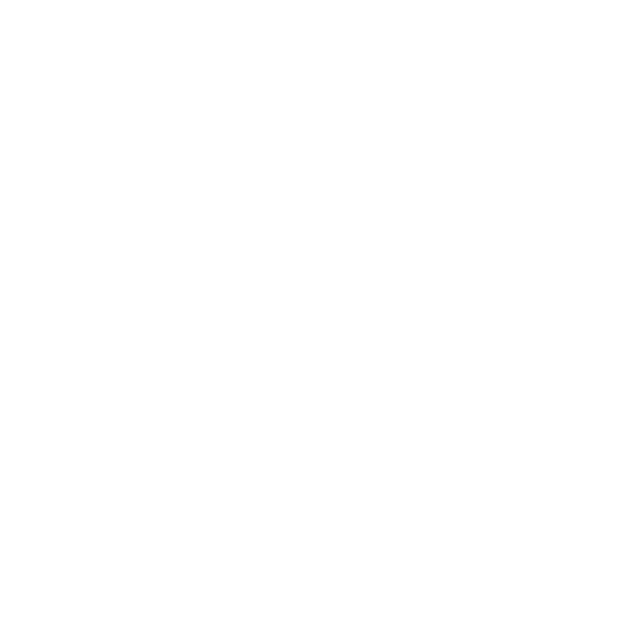
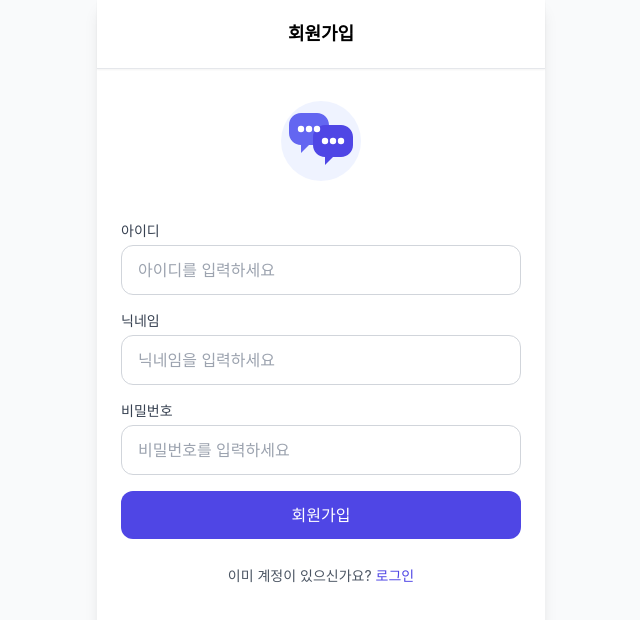
Before and after one commit to woong99/spring-chat-front, a React (Create React App) app: page /signup in a window 1280 px wide. Before the commit this address had no page. Shown: the top 620 px of the page, without its empty margins (319-959 px from the left). Built offline with nearby package versions, Linux system fonts and the light colour scheme.

Commit message:
refactor: 전체 레이아웃 적용 및 디자인 변경

```diff
--- /dev/null
+++ b/src/App.jsx
@@ -0,0 +1,25 @@
+import { BrowserRouter, Routes, Route } from 'react-router-dom';
+import Layout from './components/Layout';
+import LoginPage from './pages/LoginPage';
+import ChatRoomPage from './pages/ChatRoomPage';
+// import MyChatRoomPage from './pages/MyChatRoomPage';
+import ChatPage from './pages/ChatPage';
+import SignUpPage from './pages/SignUpPage';
+
+function App() {
+  return (
+    <BrowserRouter>
+      <Routes>
+        <Route path='/login' element={<LoginPage />} />
+        <Route path='/signup' element={<SignUpPage />} />
+        <Route element={<Layout />}>
+          <Route path='/' element={<ChatRoomPage />} />
+          {/* <Route path='/my-chats' element={<MyChatRoomPage />} /> */}
+          <Route path='/chat/:roomId' element={<ChatPage />} />
+        </Route>
+      </Routes>
+    </BrowserRouter>
+  );
+}
+
+export default App;
--- /dev/null
+++ b/src/components/Layout.jsx
@@ -0,0 +1,20 @@
+import { Outlet, useLocation } from 'react-router-dom';
+import Navigation from './Navigation';
+
+const Layout = () => {
+  const location = useLocation();
+  const hideNavigation = location.pathname.includes('/chat/'); // 채팅방 페이지에서는 네비게이션 숨김
+
+  return (
+    <div className='min-h-screen bg-gray-50'>
+      <div className='max-w-md mx-auto h-screen flex flex-col bg-white shadow-lg'>
+        <div className='flex-1 overflow-hidden'>
+          <Outlet />
+        </div>
+        {!hideNavigation && <Navigation />}
+      </div>
+    </div>
+  );
+};
+
+export default Layout;
--- /dev/null
+++ b/src/components/Logo.jsx
@@ -0,0 +1,42 @@
+import PropTypes from 'prop-types';
+
+const Logo = ({ className = 'h-24 w-auto' }) => {
+  return (
+    <svg
+      className={className}
+      viewBox='0 0 120 120'
+      fill='none'
+      xmlns='http://www.w3.org/2000/svg'
+    >
+      {/* 배경 원 */}
+      <circle cx='60' cy='60' r='50' className='fill-indigo-100/50' />
+
+      {/* 왼쪽 말풍선 */}
+      <path
+        d='M20 40C20 31.7157 26.7157 25 35 25H55C63.2843 25 70 31.7157 70 40V50C70 58.2843 63.2843 65 55 65H45L35 75V65C26.7157 65 20 58.2843 20 50V40Z'
+        className='fill-indigo-500'
+      />
+
+      {/* 오른쪽 말풍선 */}
+      <path
+        d='M50 55C50 46.7157 56.7157 40 65 40H85C93.2843 40 100 46.7157 100 55V65C100 73.2843 93.2843 80 85 80H75L65 90V80C56.7157 80 50 73.2843 50 65V55Z'
+        className='fill-indigo-600'
+      />
+
+      {/* 작은 원 장식들 */}
+      <circle cx='35' cy='45' r='4' className='fill-white' />
+      <circle cx='45' cy='45' r='4' className='fill-white' />
+      <circle cx='55' cy='45' r='4' className='fill-white' />
+
+      <circle cx='65' cy='60' r='4' className='fill-white' />
+      <circle cx='75' cy='60' r='4' className='fill-white' />
+      <circle cx='85' cy='60' r='4' className='fill-white' />
+    </svg>
+  );
+};
+
+Logo.propTypes = {
+  className: PropTypes.string,
+};
+
+export default Logo;
--- a/src/pages/LoginPage.jsx
+++ b/src/pages/LoginPage.jsx
@@ -2,14 +2,15 @@
 import axios from 'axios';
 import { useNavigate } from 'react-router-dom';
 import { setCookie } from '../utils/CookieUtils';
+import Logo from '../components/Logo';
 
 const LoginPage = () => {
-  const [userId, setUserId] = useState();
-  const [password, setPassword] = useState();
-
+  const [userId, setUserId] = useState('');
+  const [password, setPassword] = useState('');
   const navigate = useNavigate();
 
-  const signup = () => {
+  const handleLogin = (e) => {
+    e.preventDefault();
     axios
       .post('http://localhost:8080/api/v1/auth/login', {
         userId,
@@ -23,78 +24,83 @@
         navigate('/');
       })
       .catch((error) => {
-        alert(error.response.data.message); // TODO : 에러 처리
+        alert(error.response.data.message);
       });
   };
 
   return (
-    <div className='flex min-h-full flex-1 flex-col justify-center px-6 py-12 lg:px-8'>
-      <div className='sm:mx-auto sm:w-full sm:max-w-sm'>
-        <img
-          alt='Your Company'
-          src='https://tailwindui.com/plus/img/logos/mark.svg?color=indigo&shade=600'
-          className='mx-auto h-10 w-auto'
-        />
-        <h2 className='mt-10 text-center text-2xl/9 font-bold tracking-tight text-gray-900'>
+    <div className='min-h-screen bg-gray-50'>
+      <div className='max-w-md mx-auto h-screen flex flex-col bg-white shadow-lg'>
+        {/* 헤더 */}
+        <div className='bg-white px-4 py-5 flex items-center border-b relative shadow-sm'>
+          <span className='font-semibold flex-1 text-center text-lg'>
             로그인
-        </h2>
+          </span>
         </div>
 
-      <div className='mt-10 sm:mx-auto sm:w-full sm:max-w-sm'>
-        <form action='#' method='POST' className='space-y-6'>
+        {/* 컨텐츠 */}
+        <div className='flex-1 p-6'>
+          <div className='flex flex-col items-center mb-8'>
+            <Logo />
+          </div>
+
+          <form onSubmit={handleLogin} className='space-y-4'>
             <div>
               <label
-              htmlFor='email'
-              className='block text-sm/6 font-medium text-gray-900 text-left'
+                htmlFor='userId'
+                className='block text-sm font-medium text-gray-700 mb-1'
               >
                 아이디
               </label>
-            <div className='mt-2'>
               <input
-                id='email'
-                name='email'
-                type='email'
+                id='userId'
+                name='userId'
+                type='text'
                 required
-                autoComplete='email'
-                className='block w-full rounded-md bg-white px-3 py-1.5 text-base text-gray-900 outline outline-1 -outline-offset-1 outline-gray-300 placeholder:text-gray-400 focus:outline focus:outline-2 focus:-outline-offset-2 focus:outline-indigo-600 sm:text-sm/6'
                 value={userId}
                 onChange={(e) => setUserId(e.target.value)}
+                className='w-full px-4 py-3 rounded-xl border border-gray-300 focus:border-indigo-500 focus:ring-1 focus:ring-indigo-500 outline-none transition-colors'
+                placeholder='아이디를 입력하세요'
               />
             </div>
-          </div>
+
             <div>
-            <div className='flex items-center justify-between'>
               <label
                 htmlFor='password'
-                className='block text-sm/6 font-medium text-gray-900'
+                className='block text-sm font-medium text-gray-700 mb-1'
               >
                 비밀번호
               </label>
-            </div>
-            <div className='mt-2'>
               <input
                 id='password'
                 name='password'
                 type='password'
                 required
-                autoComplete='current-password'
-                className='block w-full rounded-md bg-white px-3 py-1.5 text-base text-gray-900 outline outline-1 -outline-offset-1 outline-gray-300 placeholder:text-gray-400 focus:outline focus:outline-2 focus:-outline-offset-2 focus:outline-indigo-600 sm:text-sm/6'
                 value={password}
                 onChange={(e) => setPassword(e.target.value)}
+                className='w-full px-4 py-3 rounded-xl border border-gray-300 focus:border-indigo-500 focus:ring-1 focus:ring-indigo-500 outline-none transition-colors'
+                placeholder='비밀번호를 입력하세요'
               />
             </div>
-          </div>
 
-          <div>
             <button
-              type='button'
-              className='flex w-full justify-center rounded-md bg-indigo-600 px-3 py-1.5 text-sm/6 font-semibold text-white shadow-sm hover:bg-indigo-500 focus-visible:outline focus-visible:outline-2 focus-visible:outline-offset-2 focus-visible:outline-indigo-600'
-              onClick={signup}
+              type='submit'
+              className='w-full bg-indigo-600 text-white font-medium py-3 px-4 rounded-xl hover:bg-indigo-500 transition-colors mt-6'
+            >
+              로그인
+            </button>
+          </form>
+
+          <div className='mt-6 text-center'>
+            <span className='text-sm text-gray-600'>계정이 없으신가요? </span>
+            <button
+              onClick={() => navigate('/signup')}
+              className='text-sm text-indigo-600 font-medium hover:text-indigo-500'
             >
               회원가입
             </button>
           </div>
-        </form>
+        </div>
       </div>
     </div>
   );
--- a/src/pages/SignUpPage.jsx
+++ b/src/pages/SignUpPage.jsx
@@ -1,15 +1,16 @@
 import React, { useState } from 'react';
 import axios from 'axios';
 import { useNavigate } from 'react-router-dom';
+import Logo from '../components/Logo';
 
 const SignUpPage = () => {
-  const [userId, setUserId] = useState();
-  const [nickname, setNickname] = useState();
-  const [password, setPassword] = useState();
-
+  const [userId, setUserId] = useState('');
+  const [nickname, setNickname] = useState('');
+  const [password, setPassword] = useState('');
   const navigate = useNavigate();
 
-  const signup = () => {
+  const handleSignup = (e) => {
+    e.preventDefault();
     axios
       .post('http://localhost:8080/api/v1/auth/sign-up', {
         userId,
@@ -20,98 +21,104 @@
         navigate('/login');
       })
       .catch((error) => {
-        alert(error.response.data.message); // TODO : 에러 처리
+        alert(error.response.data.message);
       });
   };
 
   return (
-    <div className='flex min-h-full flex-1 flex-col justify-center px-6 py-12 lg:px-8'>
-      <div className='sm:mx-auto sm:w-full sm:max-w-sm'>
-        <img
-          alt='Your Company'
-          src='https://tailwindui.com/plus/img/logos/mark.svg?color=indigo&shade=600'
-          className='mx-auto h-10 w-auto'
-        />
-        <h2 className='mt-10 text-center text-2xl/9 font-bold tracking-tight text-gray-900'>
+    <div className='min-h-screen bg-gray-50'>
+      <div className='max-w-md mx-auto h-screen flex flex-col bg-white shadow-lg'>
+        {/* 헤더 */}
+        <div className='bg-white px-4 py-5 flex items-center border-b relative shadow-sm'>
+          <span className='font-semibold flex-1 text-center text-lg'>
             회원가입
-        </h2>
+          </span>
         </div>
 
-      <div className='mt-10 sm:mx-auto sm:w-full sm:max-w-sm'>
-        <form action='#' method='POST' className='space-y-6'>
+        {/* 컨텐츠 */}
+        <div className='flex-1 p-6'>
+          <div className='flex flex-col items-center mb-8'>
+            <Logo />
+          </div>
+
+          <form onSubmit={handleSignup} className='space-y-4'>
             <div>
               <label
-              htmlFor='email'
-              className='block text-sm/6 font-medium text-gray-900 text-left'
+                htmlFor='userId'
+                className='block text-sm font-medium text-gray-700 mb-1'
               >
                 아이디
               </label>
-            <div className='mt-2'>
               <input
-                id='email'
-                name='email'
-                type='email'
+                id='userId'
+                name='userId'
+                type='text'
                 required
-                autoComplete='email'
-                className='block w-full rounded-md bg-white px-3 py-1.5 text-base text-gray-900 outline outline-1 -outline-offset-1 outline-gray-300 placeholder:text-gray-400 focus:outline focus:outline-2 focus:-outline-offset-2 focus:outline-indigo-600 sm:text-sm/6'
                 value={userId}
                 onChange={(e) => setUserId(e.target.value)}
+                className='w-full px-4 py-3 rounded-xl border border-gray-300 focus:border-indigo-500 focus:ring-1 focus:ring-indigo-500 outline-none transition-colors'
+                placeholder='아이디를 입력하세요'
               />
             </div>
-          </div>
+
             <div>
               <label
                 htmlFor='nickname'
-              className='block text-sm/6 font-medium text-gray-900 text-left'
+                className='block text-sm font-medium text-gray-700 mb-1'
               >
                 닉네임
               </label>
-            <div className='mt-2'>
               <input
                 id='nickname'
                 name='nickname'
                 type='text'
                 required
-                autoComplete='email'
-                className='block w-full rounded-md bg-white px-3 py-1.5 text-base text-gray-900 outline outline-1 -outline-offset-1 outline-gray-300 placeholder:text-gray-400 focus:outline focus:outline-2 focus:-outline-offset-2 focus:outline-indigo-600 sm:text-sm/6'
                 value={nickname}
                 onChange={(e) => setNickname(e.target.value)}
+                className='w-full px-4 py-3 rounded-xl border border-gray-300 focus:border-indigo-500 focus:ring-1 focus:ring-indigo-500 outline-none transition-colors'
+                placeholder='닉네임을 입력하세요'
               />
             </div>
-          </div>
+
             <div>
-            <div className='flex items-center justify-between'>
               <label
                 htmlFor='password'
-                className='block text-sm/6 font-medium text-gray-900'
+                className='block text-sm font-medium text-gray-700 mb-1'
               >
                 비밀번호
               </label>
-            </div>
-            <div className='mt-2'>
               <input
                 id='password'
                 name='password'
                 type='password'
                 required
-                autoComplete='current-password'
-                className='block w-full rounded-md bg-white px-3 py-1.5 text-base text-gray-900 outline outline-1 -outline-offset-1 outline-gray-300 placeholder:text-gray-400 focus:outline focus:outline-2 focus:-outline-offset-2 focus:outline-indigo-600 sm:text-sm/6'
                 value={password}
                 onChange={(e) => setPassword(e.target.value)}
+                className='w-full px-4 py-3 rounded-xl border border-gray-300 focus:border-indigo-500 focus:ring-1 focus:ring-indigo-500 outline-none transition-colors'
+                placeholder='비밀번호를 입력하세요'
               />
             </div>
-          </div>
 
-          <div>
             <button
-              type='button'
-              className='flex w-full justify-center rounded-md bg-indigo-600 px-3 py-1.5 text-sm/6 font-semibold text-white shadow-sm hover:bg-indigo-500 focus-visible:outline focus-visible:outline-2 focus-visible:outline-offset-2 focus-visible:outline-indigo-600'
-              onClick={signup}
+              type='submit'
+              className='w-full bg-indigo-600 text-white font-medium py-3 px-4 rounded-xl hover:bg-indigo-500 transition-colors mt-6'
             >
               회원가입
             </button>
+          </form>
+
+          <div className='mt-6 text-center'>
+            <span className='text-sm text-gray-600'>
+              이미 계정이 있으신가요?{' '}
+            </span>
+            <button
+              onClick={() => navigate('/login')}
+              className='text-sm text-indigo-600 font-medium hover:text-indigo-500'
+            >
+              로그인
+            </button>
           </div>
-        </form>
+        </div>
       </div>
     </div>
   );
```
Also changed, not shown: src/App.js (deleted, +0 -24 lines), src/components/Navigation.jsx (added, +35 -0 lines), src/pages/ChatPage.jsx (+10 -12 lines), src/pages/ChatRoomPage.jsx (+13 -18 lines). Lines whose indentation alone changed are shown as unchanged.
